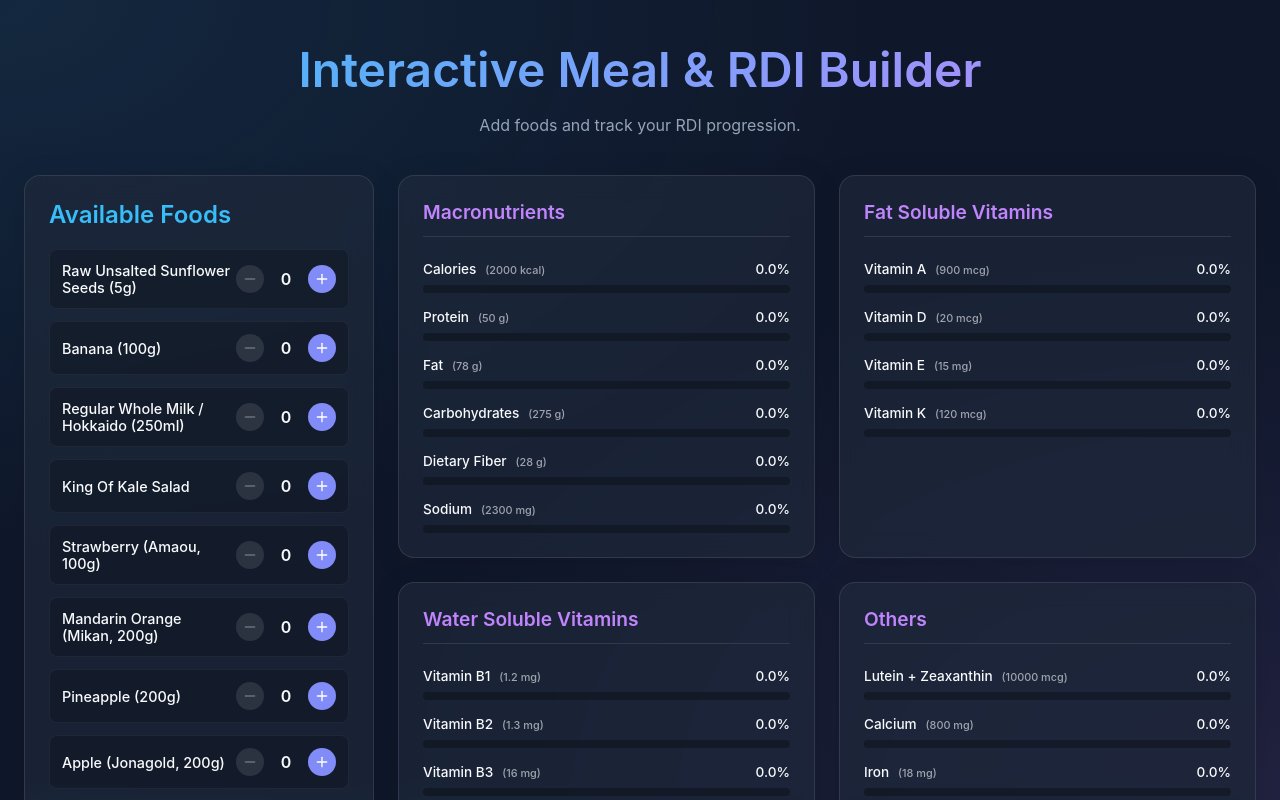
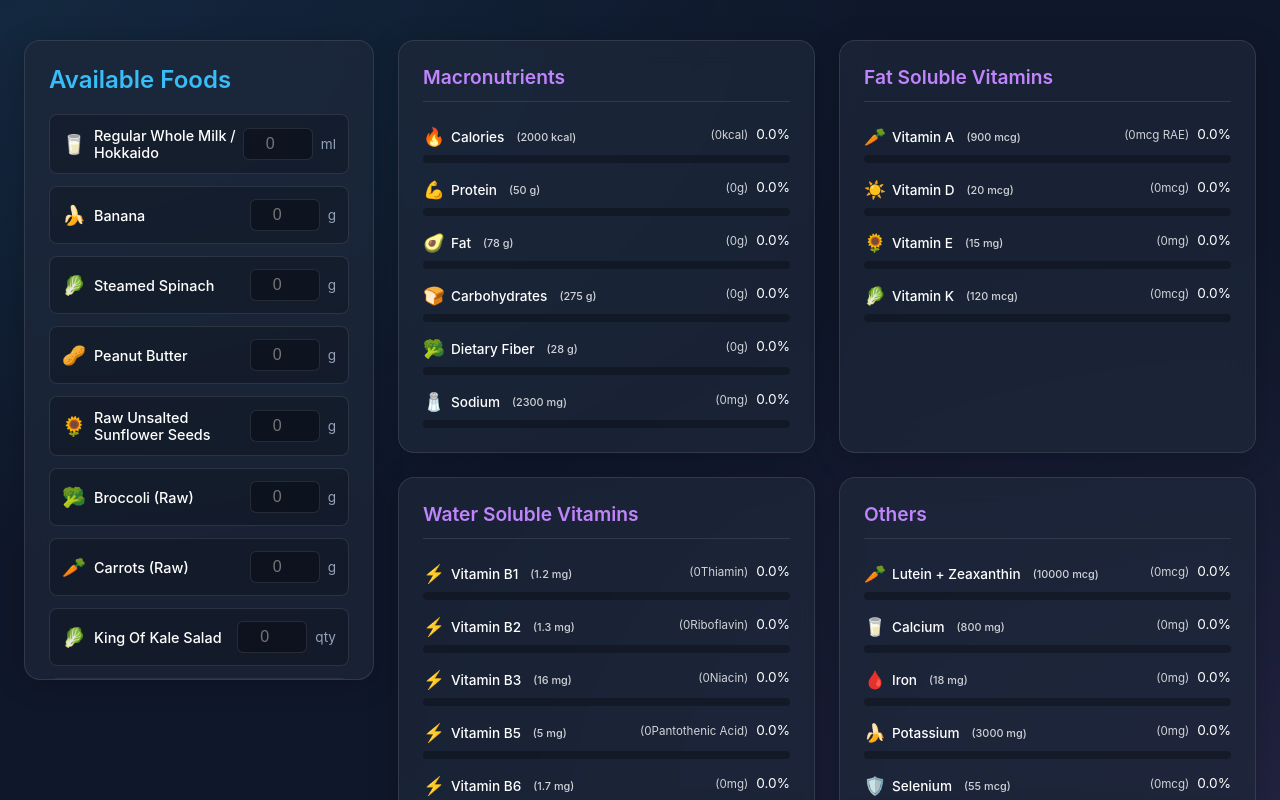
Before and after one commit to natoen/nutrition, a React (Vite) app in the folder visualizer/: page / in a window 1280 px wide. Shown: the top 800 px of the page. Built offline with nearby package versions, Linux system fonts and the light colour scheme.

Commit message:
add emojis

```diff
--- a/visualizer/src/App.tsx
+++ b/visualizer/src/App.tsx
@@ -27,13 +27,6 @@ function App() {
 
   return (
     <div style={{ maxWidth: '1400px', margin: '0 auto', padding: '40px 24px' }}>
-      <header style={{ textAlign: 'center', marginBottom: '40px' }}>
-        <h1 className="gradient-text" style={{ fontSize: '3rem', marginBottom: '16px' }}>
-          Interactive Meal & RDI Builder
-        </h1>
-        <p style={{ color: 'var(--text-secondary)' }}>Add foods and track your RDI progression.</p>
-      </header>
-
       {loading ? (
         <div style={{ textAlign: 'center', marginTop: '100px', color: 'var(--accent-1)' }}>
           Loading dataset...
--- a/visualizer/src/components/MealBuilder.css
+++ b/visualizer/src/components/MealBuilder.css
@@ -26,9 +26,9 @@
   justify-content: space-between;
   align-items: center;
   padding: 12px;
-  background: rgba(0,0,0,0.2);
+  background: var(--food-item-bg);
   border-radius: 8px;
-  border: 1px solid rgba(255,255,255,0.05);
+  border: 1px solid var(--border-color);
 }
 
 .food-name {
@@ -57,8 +57,8 @@
 }
 
 .controls button:disabled {
-  background: rgba(255,255,255,0.1);
-  color: rgba(255,255,255,0.3);
+  background: var(--btn-disabled-bg);
+  color: var(--btn-disabled-text);
   cursor: not-allowed;
 }
 
@@ -112,7 +112,7 @@
 
 .progress-bar-bg {
   height: 8px;
-  background: rgba(0,0,0,0.3);
+  background: var(--progress-bg);
   border-radius: 4px;
   overflow: hidden;
 }
--- a/visualizer/src/components/MealBuilder.tsx
+++ b/visualizer/src/components/MealBuilder.tsx
@@ -1,5 +1,4 @@
 import React, { useState, useMemo } from 'react'
-import { Plus, Minus, Info } from 'lucide-react'
 import './MealBuilder.css'
 
 interface MealBuilderProps {
@@ -52,6 +51,79 @@ const RDI_TARGETS: Record<string, string> = {
   'Selenium (mcg)': '55 mcg'
 }
 
+const getFoodStyle = (name: string) => {
+  const lower = name.toLowerCase()
+  if (lower.includes('milk')) return { icon: '🥛', color: '#f8fafc' }
+  if (lower.includes('banana')) return { icon: '🍌', color: '#fde047' }
+  if (lower.includes('strawberry')) return { icon: '🍓', color: '#ef4444' }
+  if (lower.includes('apple')) return { icon: '🍎', color: '#ef4444' }
+  if (lower.includes('orange')) return { icon: '🍊', color: '#f97316' }
+  if (lower.includes('tomato')) return { icon: '🍅', color: '#ef4444' }
+  if (lower.includes('potato')) return { icon: '🥔', color: '#d97706' }
+  if (lower.includes('carrot')) return { icon: '🥕', color: '#f97316' }
+  if (lower.includes('kabocha') || lower.includes('pumpkin')) return { icon: '🎃', color: '#d97706' }
+  if (lower.includes('kiwi')) return { icon: '🥝', color: '#84cc16' }
+  if (lower.includes('avocado')) return { icon: '🥑', color: '#10b981' }
+  if (lower.includes('natto') || lower.includes('bean')) return { icon: '🫘', color: '#a16207' }
+  if (lower.includes('rice')) return { icon: '🍚', color: '#f8fafc' }
+  if (lower.includes('spinach') || lower.includes('kale')) return { icon: '🥬', color: '#10b981' }
+  if (lower.includes('broccoli')) return { icon: '🥦', color: '#10b981' }
+  if (lower.includes('salad') || lower.includes('celery')) return { icon: '🥗', color: '#10b981' }
+  if (lower.includes('liver') || lower.includes('beef') || lower.includes('pork')) return { icon: '🥩', color: '#ef4444' }
+  if (lower.includes('salmon') || lower.includes('mackerel') || lower.includes('fish')) return { icon: '🐟', color: '#f97316' }
+  if (lower.includes('uni') || lower.includes('sea urchin') || lower.includes('ikura') || lower.includes('roe')) return { icon: '🍣', color: '#f97316' }
+  if (lower.includes('egg')) return { icon: '🍳', color: '#eab308' }
+  if (lower.includes('sunflower')) return { icon: '🌻', color: '#a16207' }
+  if (lower.includes('peanut')) return { icon: '🥜', color: '#a16207' }
+  if (lower.includes('chicken')) return { icon: '🍗', color: '#f59e0b' }
+  return { icon: '🍽️', color: 'white' }
+}
+
+const getNutrientStyle = (name: string) => {
+  const lower = name.toLowerCase()
+  if (lower.includes('calories')) return { icon: '🔥', color: '#ef4444' }
+  if (lower.includes('protein')) return { icon: '💪', color: '#ec4899' }
+  if (lower.includes('fat')) return { icon: '🥑', color: '#eab308' }
+  if (lower.includes('carbohydrates')) return { icon: '🍞', color: '#d97706' }
+  if (lower.includes('fiber')) return { icon: '🥦', color: '#22c55e' }
+  if (lower.includes('sodium')) return { icon: '🧂', color: '#94a3b8' }
+
+  if (lower.includes('vitamin a') || lower.includes('lutein')) return { icon: '🥕', color: '#f97316' }
+  if (lower.includes('vitamin c')) return { icon: '🍊', color: '#fbbf24' }
+  if (lower.includes('vitamin d')) return { icon: '☀️', color: '#fbbf24' }
+  if (lower.includes('vitamin e')) return { icon: '🌻', color: '#84cc16' }
+  if (lower.includes('vitamin k')) return { icon: '🥬', color: '#15803d' }
+  if (lower.includes('vitamin b') || lower.includes('folate')) return { icon: '⚡', color: '#3b82f6' }
+  if (lower.includes('choline')) return { icon: '🧠', color: '#3b82f6' }
+
+  if (lower.includes('calcium') || lower.includes('phosphorus')) return { icon: '🥛', color: '#94a3b8' }
+  if (lower.includes('iron')) return { icon: '🩸', color: '#b91c1c' }
+  if (lower.includes('potassium')) return { icon: '🍌', color: '#a855f7' }
+  if (lower.includes('selenium') || lower.includes('zinc')) return { icon: '🛡️', color: '#b91c1c' }
+
+  return { icon: '✨', color: 'white' }
+}
+
+const getFoodTypeWeight = (name: string) => {
+  const lower = name.toLowerCase()
+  // Exact user-requested order
+  if (lower.includes('milk')) return 10
+  if (lower.includes('banana')) return 20
+  if (lower.includes('spinach')) return 30
+  if (lower.includes('peanut butter')) return 40
+  if (lower.includes('sunflower')) return 50
+
+  // Group by food categories
+  if (lower.includes('broccoli') || lower.includes('celery') || lower.includes('kale') || lower.includes('carrot')) return 100 // Veggies
+  if (lower.includes('apple') || lower.includes('strawberry') || lower.includes('orange') || lower.includes('fruit')) return 200 // Fruits
+  if (lower.includes('egg')) return 300 // Eggs
+  if (lower.includes('liver') || lower.includes('beef') || lower.includes('chicken') || lower.includes('pork') || lower.includes('meat')) return 400 // Meats
+  if (lower.includes('salmon') || lower.includes('uni') || lower.includes('mackerel') || lower.includes('fish') || lower.includes('sea urchin')) return 500 // Seafood
+  if (lower.includes('seed') || lower.includes('nut') || lower.includes('almond') || lower.includes('peanut')) return 600 // Nuts/Seeds
+
+  return 1000 // Others (sorted alphabetically later if same weight)
+}
+
 const MealBuilder: React.FC<MealBuilderProps> = ({ data }) => {
   // Extract food items and their RDI data
   const foods = useMemo(() => {
@@ -60,10 +132,10 @@ const MealBuilder: React.FC<MealBuilderProps> = ({ data }) => {
       const row = data[i]
       const name = row['Food Item']
       if (!name.includes('%')) {
-        // Find the next row which might be the RDI row
         const nextRow = data[i + 1]
         if (nextRow && nextRow['Food Item'].includes('%')) {
           const rdiMap: Record<string, number> = {}
+          const absMap: Record<string, number> = {}
           Object.keys(nextRow).forEach(key => {
             if (key !== 'Food Item') {
               let val = nextRow[key]?.replace('%', '')
@@ -76,50 +148,48 @@ const MealBuilder: React.FC<MealBuilderProps> = ({ data }) => {
               }
 
               rdiMap[key] = num || 0
+              absMap[key] = parseFloat(row[key]) || 0
             }
           })
           items.push({
             id: name,
             name: name.replace('Total', '').trim(),
-            rdi: rdiMap
+            rdi: rdiMap,
+            absolute: absMap
           })
         }
       }
     }
+
+    // Sort items based on the requested category weights
+    items.sort((a, b) => {
+      const weightDiff = getFoodTypeWeight(a.name) - getFoodTypeWeight(b.name)
+      if (weightDiff === 0) {
+        return a.name.localeCompare(b.name)
+      }
+      return weightDiff
+    })
+
     return items
   }, [data])
 
   const [quantities, setQuantities] = useState<Record<string, number>>({})
 
-  const handleAdd = (id: string) => {
-    setQuantities(prev => ({ ...prev, [id]: (prev[id] || 0) + 1 }))
-  }
-
-  const handleSubtract = (id: string) => {
-    setQuantities(prev => {
-      const current = prev[id] || 0
-      if (current <= 1) {
-        const next = { ...prev }
-        delete next[id]
-        return next
-      }
-      return { ...prev, [id]: current - 1 }
-    })
-  }
-
-  // Calculate accumulated RDIs
-  const totalRDI = useMemo(() => {
-    const totals: Record<string, number> = {}
+  // Calculate accumulated RDIs and Absolutes
+  const { totalRDI, totalAbsolute } = useMemo(() => {
+    const totalsRDI: Record<string, number> = {}
+    const totalsAbs: Record<string, number> = {}
     Object.keys(quantities).forEach(id => {
       const qty = quantities[id]
       const food = foods.find(f => f.id === id)
       if (food) {
         Object.keys(food.rdi).forEach(nutrient => {
-          totals[nutrient] = (totals[nutrient] || 0) + (food.rdi[nutrient] * qty)
+          totalsRDI[nutrient] = (totalsRDI[nutrient] || 0) + (food.rdi[nutrient] * qty)
+          totalsAbs[nutrient] = (totalsAbs[nutrient] || 0) + (food.absolute[nutrient] * qty)
         })
       }
     })
-    return totals
+    return { totalRDI: totalsRDI, totalAbsolute: totalsAbs }
   }, [quantities, foods])
 
   return (
@@ -127,20 +197,52 @@ const MealBuilder: React.FC<MealBuilderProps> = ({ data }) => {
       <div className="glass-panel food-selector">
         <h2>Available Foods</h2>
         <div className="food-list">
-          {foods.map(food => (
-            <div key={food.id} className="food-item">
-              <span className="food-name">{food.name}</span>
-              <div className="controls">
-                <button onClick={() => handleSubtract(food.id)} disabled={!quantities[food.id]}>
-                  <Minus size={16} />
-                </button>
-                <span className="qty">{quantities[food.id] || 0}</span>
-                <button onClick={() => handleAdd(food.id)}>
-                  <Plus size={16} />
-                </button>
+          {foods.map(food => {
+            const { icon } = getFoodStyle(food.name)
+            return (
+              <div key={food.id} className="food-item">
+                <div style={{ display: 'flex', alignItems: 'center', gap: '8px' }}>
+                  <span style={{ fontSize: '1.2rem' }}>{icon}</span>
+                  <span className="food-name" style={{ color: 'white' }}>{food.name}</span>
+                </div>
+                <div className="controls" style={{ display: 'flex', alignItems: 'center', gap: '8px' }}>
+                  <input
+                    type="number"
+                    min="0"
+                    max="1000"
+                    value={quantities[food.id] || ''}
+                    placeholder="0"
+                    onChange={(e) => {
+                      const val = parseInt(e.target.value, 10);
+                      setQuantities(prev => {
+                        const next = { ...prev };
+                        if (isNaN(val) || val <= 0) {
+                          delete next[food.id];
+                        } else {
+                          next[food.id] = Math.min(val, 1000);
+                        }
+                        return next;
+                      });
+                    }}
+                    style={{
+                      width: '70px',
+                      background: 'rgba(0,0,0,0.3)',
+                      border: '1px solid var(--border-color)',
+                      color: 'white',
+                      padding: '6px 8px',
+                      borderRadius: '6px',
+                      textAlign: 'center',
+                      fontSize: '1rem',
+                      outline: 'none'
+                    }}
+                  />
+                  <span style={{ color: 'var(--text-secondary)', fontSize: '0.85rem' }}>
+                    {food.name.toLowerCase().includes('milk') ? 'ml' : (food.name.toLowerCase().includes('salad') ? 'qty' : 'g')}
+                  </span>
+                </div>
               </div>
-            </div>
-          ))}
+            )
+          })}
         </div>
       </div>
 
@@ -151,22 +253,36 @@ const MealBuilder: React.FC<MealBuilderProps> = ({ data }) => {
             <div className="progress-list">
               {nutrients.map(nutrient => {
                 const percentage = totalRDI[nutrient] || 0
+                const absValue = totalAbsolute[nutrient] || 0
                 const isComplete = percentage >= 100
                 const shortName = nutrient.split('(')[0].trim()
                 const targetStr = RDI_TARGETS[nutrient] ? ` (${RDI_TARGETS[nutrient]})` : ''
 
+                const unitMatch = nutrient.match(/\(([^)]+)\)/)
+                const unitStr = unitMatch ? unitMatch[1] : ''
+
+                const { icon, color } = getNutrientStyle(nutrient)
+
+                // Keep values to 1 decimal place, but trim trailing zeros
+                const displayAbs = Number(absValue.toFixed(1))
+
                 return (
                   <div key={nutrient} className="progress-item">
-                    <div className="progress-label">
-                      <span>{shortName}<span style={{ opacity: 0.6, fontSize: '0.8em', marginLeft: '6px' }}>{targetStr}</span></span>
-                      <span className={isComplete ? 'complete-text' : ''}>
+                    <div className="progress-label" style={{ color: 'white' }}>
+                      <span style={{ display: 'flex', alignItems: 'center', gap: '6px' }}>
+                        <span style={{ fontSize: '1.1rem' }}>{icon}</span>
+                        {shortName}
+                        <span style={{ opacity: 0.8, fontSize: '0.8em', marginLeft: '6px', color: 'white' }}>{targetStr}</span>
+                      </span>
+                      <span className={isComplete ? 'complete-text' : ''} style={{ color: 'white', fontWeight: isComplete ? 'bold' : 'normal' }}>
+                        <span style={{ opacity: 0.8, marginRight: '8px', fontSize: '0.85em', fontWeight: 'normal' }}>({displayAbs}{unitStr})</span>
                         {percentage.toFixed(1)}%
                       </span>
                     </div>
                     <div className="progress-bar-bg">
                       <div
                         className={`progress-bar-fill ${isComplete ? 'complete' : ''}`}
-                        style={{ width: `${Math.min(percentage, 100)}%` }}
+                        style={{ width: `${Math.min(percentage, 100)}%`, background: isComplete ? color : `linear-gradient(90deg, ${color}88, ${color})`, boxShadow: isComplete ? `0 0 10px ${color}` : 'none' }}
                       ></div>
                     </div>
                   </div>
--- a/visualizer/src/index.css
+++ b/visualizer/src/index.css
@@ -9,6 +9,13 @@
   --border-color: rgba(255, 255, 255, 0.1);
   --success: #10b981;
   --warning: #f59e0b;
+  --gradient-radial-1: rgba(56, 189, 248, 0.1);
+  --gradient-radial-2: rgba(192, 132, 252, 0.1);
+  --shadow: 0 4px 30px rgba(0, 0, 0, 0.2);
+  --food-item-bg: rgba(0,0,0,0.2);
+  --progress-bg: rgba(0,0,0,0.3);
+  --btn-disabled-bg: rgba(255,255,255,0.1);
+  --btn-disabled-text: rgba(255,255,255,0.3);
 }
 
 body {
@@ -17,11 +24,12 @@ body {
   font-family: 'Inter', -apple-system, BlinkMacSystemFont, sans-serif;
   background-color: var(--bg-color);
   background-image:
-    radial-gradient(at 0% 0%, rgba(56, 189, 248, 0.1) 0px, transparent 50%),
-    radial-gradient(at 100% 100%, rgba(192, 132, 252, 0.1) 0px, transparent 50%);
+    radial-gradient(at 0% 0%, var(--gradient-radial-1) 0px, transparent 50%),
+    radial-gradient(at 100% 100%, var(--gradient-radial-2) 0px, transparent 50%);
   background-attachment: fixed;
   color: var(--text-primary);
   min-height: 100vh;
+  transition: background-color 0.3s ease, color 0.3s ease;
 }
 
 * { box-sizing: border-box; }
@@ -37,8 +45,9 @@ h1, h2, h3, h4 {
   -webkit-backdrop-filter: blur(12px);
   border: 1px solid var(--border-color);
   border-radius: 16px;
-  box-shadow: 0 4px 30px rgba(0, 0, 0, 0.1);
+  box-shadow: var(--shadow);
   padding: 24px;
+  transition: background 0.3s ease, border-color 0.3s ease, box-shadow 0.3s ease;
 }
 
 .gradient-text {
```
Also changed, not shown: visualizer/public/nutrition.csv, 1 other file (tests, documents, lock files or other folders).
